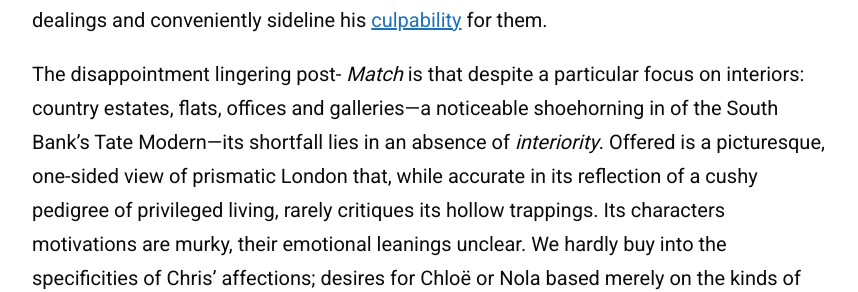
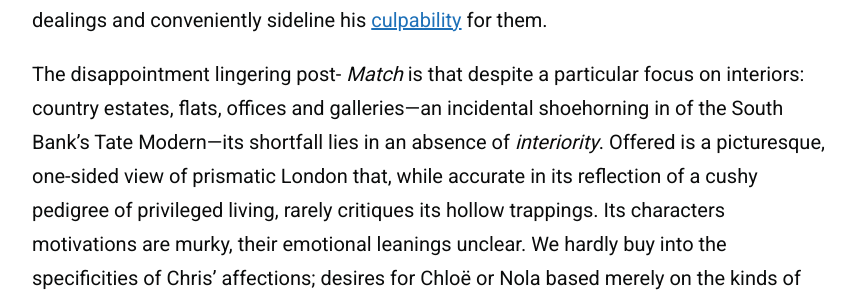
Before and after one commit to zoeurl/zoedowney.github.io, a Jekyll site: the page built from _posts/2024-2-22-match-point.md, in a window 1280 px wide and 900 px high, scrolled down 2934 px. Shown: the part 287-579 px from the top of the window, without its empty margins (208-1066 px from the left). Built offline with Jekyll 4.4.1, drawn with Linux system fonts in a browser that asks for light colours.

Commit message:
Update 2024-2-22-match-point.md

```diff
--- a/_posts/2024-2-22-match-point.md
+++ b/_posts/2024-2-22-match-point.md
@@ -23,4 +23,4 @@ It’s a relief to witness a Woody Allen protagonist who isn’t doing their mos
 
 It is on this essential, but tiresome, male conflict that _Match Point_ rests: does our protagonist choose wealth, standing and security tethered to a lukewarm coupling, or sacrifice it all for a less fortunate woman who draws him in wordlessly via her sirenesque, sexual magnetism? It's a big ask to sympathise with such a boyish predicament, or the ludicrous final act it unfurls. Still, _Match Point_ is sharper around the edges than Allen’s previous catalogue. It’s a cold and hollow piece, lacking in heart, but perhaps more faithful to life for it. Allen remains skilled in eliciting interest in moneyed mundanity, offering a slice of the everyday that is oftentimes more appealing than that itself. Above all, it’s a chilling exercise in fate, surrendering to the notion that existence has ‘no purpose, no design’—an honest thesis carelessly misapplied to enable its main character’s selfish dealings and conveniently sideline his [culpability](https://www.theguardian.com/film/2023/sep/08/woody-allen-venice-applause-metoo) for them.
 
-The disappointment lingering post- _Match_ is that despite a particular focus on interiors: country estates, flats, offices and galleries—a noticeable shoehorning in of the South Bank’s Tate Modern—its shortfall lies in an absence of _interiority_. Offered is a picturesque, one-sided view of prismatic London that, while accurate in its reflection of a cushy pedigree of privileged living, rarely critiques its hollow trappings. Its characters motivations are murky, their emotional leanings unclear. We hardly buy into the specificities of Chris’ affections; desires for Chloë or Nola based merely on the kinds of lives each represent to him—women (once again) reduced to types. And, although surrounded by characters of self-interest, Chris is the emptiest shell of all, deplorable due to his tedious indecisiveness and outward indifference towards all but assets attained. Perhaps the meaningful takeaway here is that the cards one is dealt in life do not have final say on the state of play. But clearly, for Woody Allen, it has become a sport of one man trying to cling onto his racket and serve with it, too.
+The disappointment lingering post- _Match_ is that despite a particular focus on interiors: country estates, flats, offices and galleries—an incidental shoehorning in of the South Bank’s Tate Modern—its shortfall lies in an absence of _interiority_. Offered is a picturesque, one-sided view of prismatic London that, while accurate in its reflection of a cushy pedigree of privileged living, rarely critiques its hollow trappings. Its characters motivations are murky, their emotional leanings unclear. We hardly buy into the specificities of Chris’ affections; desires for Chloë or Nola based merely on the kinds of lives each represent to him—women (once again) reduced to types. And, although surrounded by characters of self-interest, Chris is the emptiest shell of all, deplorable due to his tedious indecisiveness and outward indifference towards all but assets attained. Perhaps the meaningful takeaway here is that the cards one is dealt in life do not have final say on the state of play. But clearly, for Woody Allen, it has become a sport of one man trying to cling onto his racket and serve with it, too.
```
